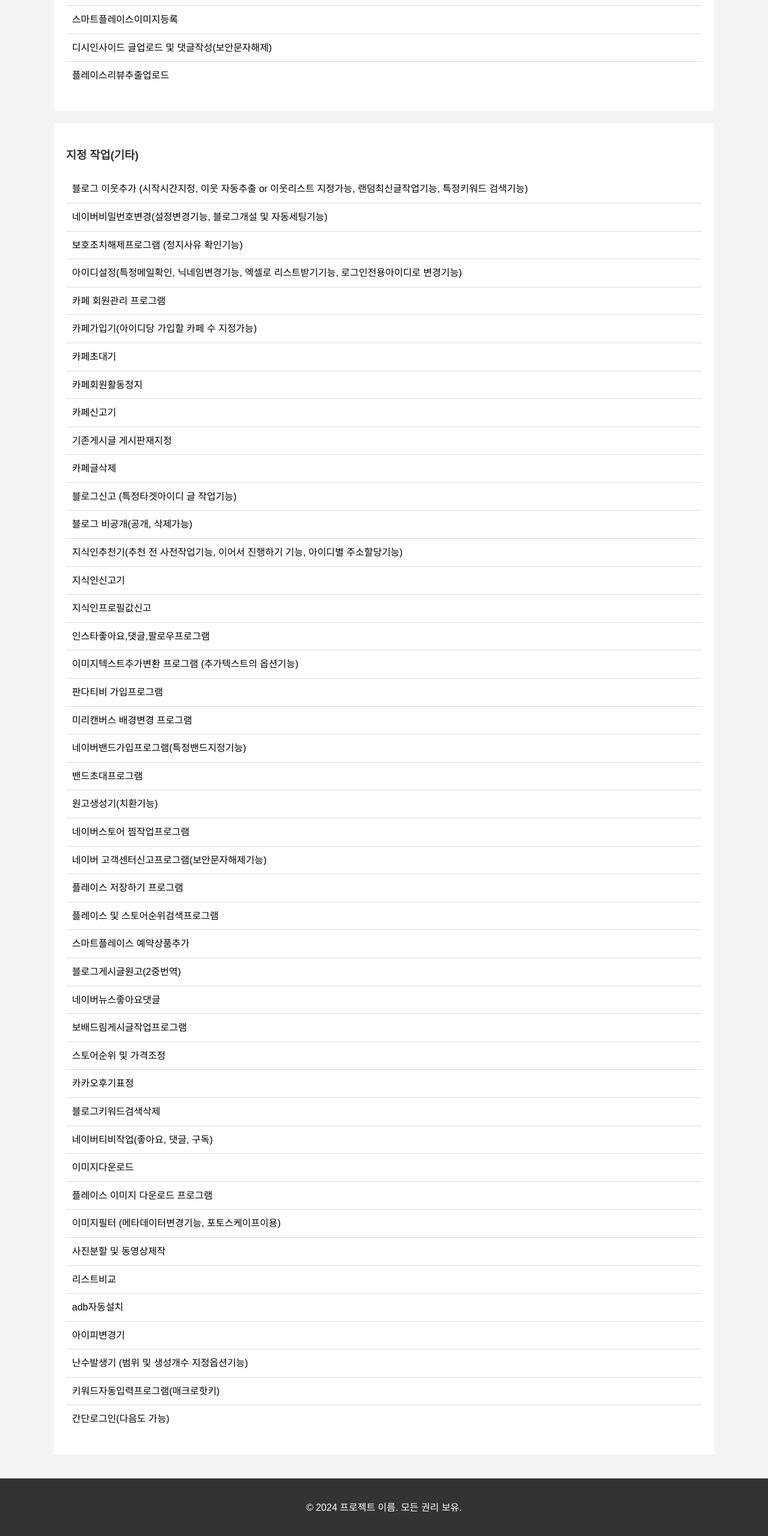
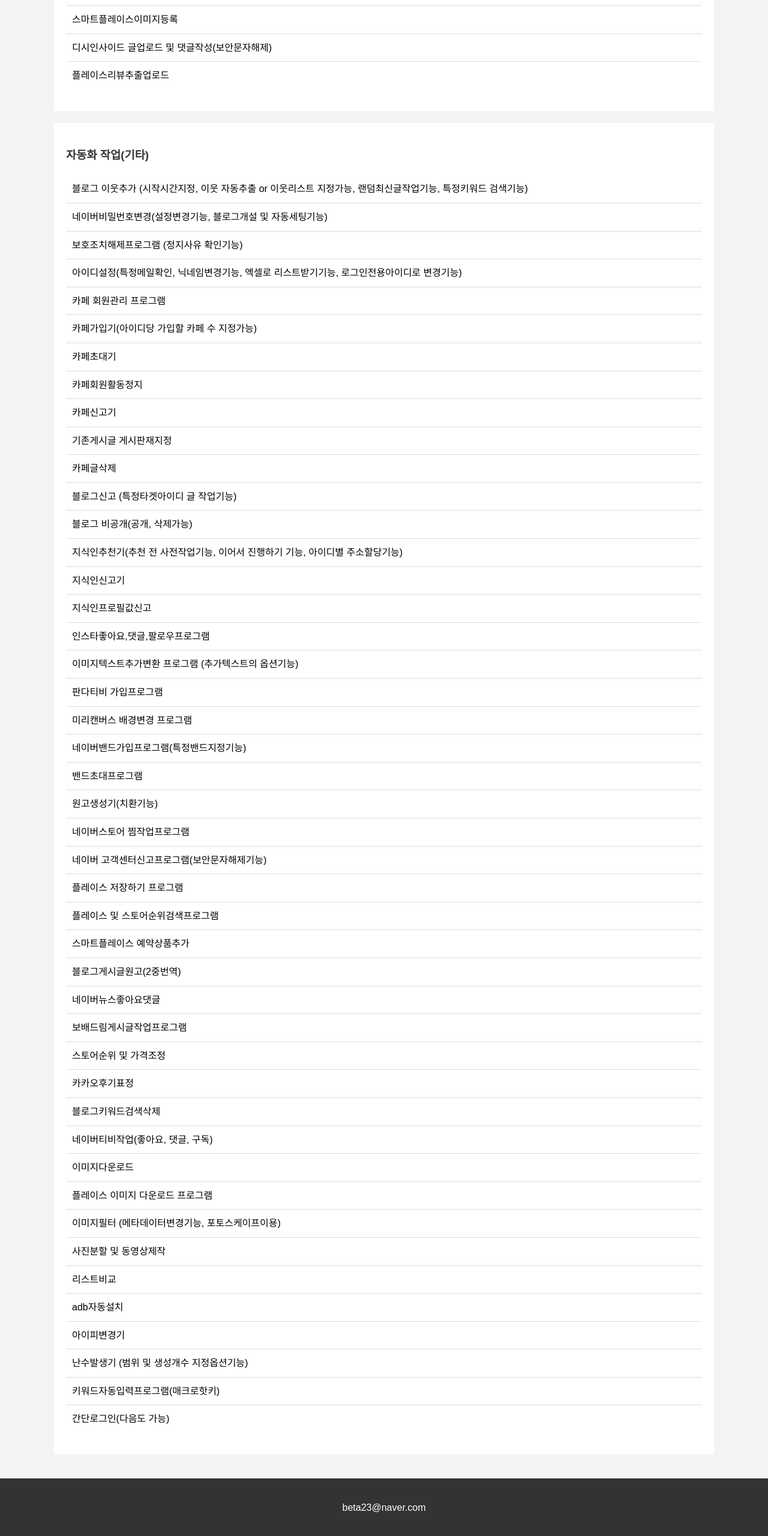
Before and after one commit to Incognito-user-kjt/Incognito-user-kjt.github.io, a plain HTML site: page index.html in a window 1280 px wide. Shown: the part 4903-7463 px from the top of the page at 60% size. Drawn offline with Linux system fonts and the light colour scheme.

Commit message:
Update index.html

```diff
--- a/index.html
+++ b/index.html
@@ -139,7 +139,7 @@
             </ul>
         </div>
             <div class="content">
-             <h3>지정 작업(기타)</h3>
+             <h3>자동화 작업(기타)</h3>
              <ul>
                 <li>블로그 이웃추가 (시작시간지정, 이웃 자동추출 or 이웃리스트 지정가능, 랜덤최신글작업기능, 특정키워드 검색기능)</li>
                 <li>네이버비밀번호변경(설정변경기능, 블로그개설 및 자동세팅기능)</li>
@@ -191,7 +191,7 @@
     </div>
 
     <div class="footer">
-        <p>© 2024 프로젝트 이름. 모든 권리 보유.</p>
+        <p>beta23@naver.com</p>
     </div>
 </body>
 </html>
```
